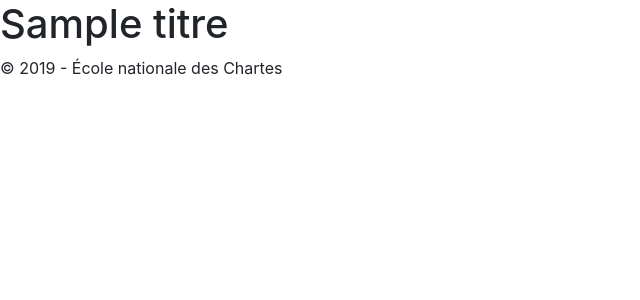
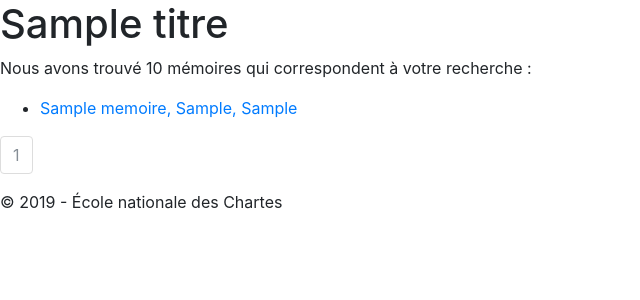
Before and after one commit to Chartes-TNAH/aramis, a Python web app: template app/templates/pages/recherche.html in a window 1280 px wide. Shown: the part 56-356 px from the top of the page, without its empty margins (0-640 px from the left). Run offline with Jinja, Linux system fonts and the light colour scheme; the template is opened without the code that fills it: most values are stand-ins (such as "Sample title", 1, 10 or a date in 2020); some libraries are stand-ins or nearby versions.

Commit message:
Adaptation du recherche à sa route

```diff
--- a/app/templates/pages/recherche.html
+++ b/app/templates/pages/recherche.html
@@ -3,23 +3,23 @@
 {% block corps %}
 
  <h1>{{titre}}</h1>
-    {% if mémoires %}
+    {% if resultats %}
 
-        <p>Nous avons trouvé {{memoires.total}} mémoires qui correspondent à votre recherche :</p>
+        <p>Nous avons trouvé {{resultats.total}} mémoires qui correspondent à votre recherche :</p>
         <ul>
-            {% for memoire in memoires.items %}
-                <li><a href="{{url_for('memoire', memoire_id=memoire.memoire_id)}}">{{memoire.memoire_titre}}, {{memoire.memoire_auteur}}, {{memoire.memoire_annee}}</a></li>
+            {% for memoire in resultats.items %}
+                <li><a href="{{url_for('memoire', memoire_id=memoire.memoire_id)}}">{{Memoire.memoire_titre}}, {{Memoire.memoire_auteur}}, {{Memoire.memoire_annee}}</a></li>
             {% endfor %}
         </ul>
 
     <nav aria-label="research-pagination">
       <ul class="pagination">
-        {%- for page in lieux.iter_pages() %}
+        {%- for page in resultats.iter_pages() %}
             {% if page %}
 
-              {% if page != lieux.page %}
+              {% if page != resultats.page %}
                 <li class="page-item">
-                    <a class="page-link" href="{{ url_for('recherche', keyword=keyword, page=page) }}">{{page}}</a>
+                    <a class="page-link" href="{{ url_for('recherche', keyword=motclef, page=page) }}">{{page}}</a>
                 </li>
               {% else %}
                 <li class="page-item active disabled">
```
